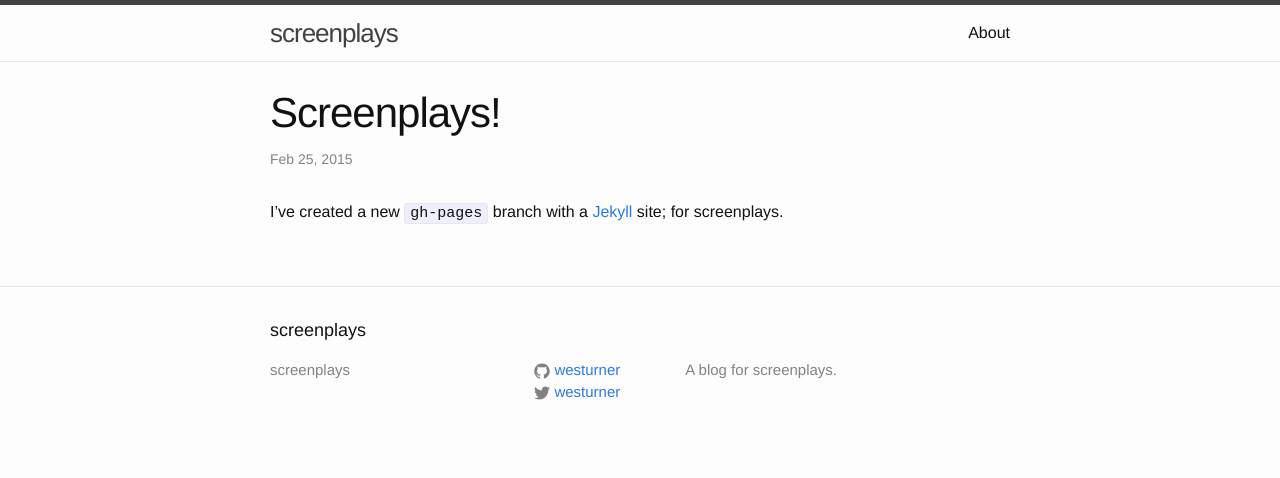
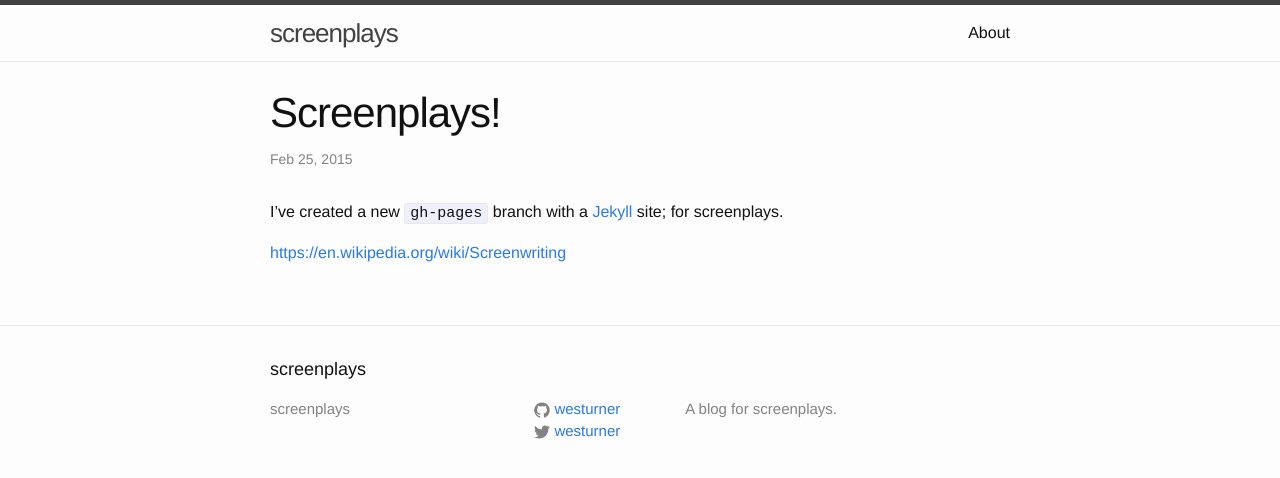
Before and after one commit to westurner/screenplays, a Jekyll site: the page built from _posts/2015-02-25-screenplays.markdown, in a window 1280 px wide. Shown: the top 478 px of the page. Built offline with Jekyll 4.4.1, drawn with Linux system fonts in a browser that asks for light colours; part of the change alters nothing that is shown.

Commit message:
2015-02-25-screenplays.markdown: Link to https://en.wikipedia.org/wiki/Screenwriting

```diff
--- a/_posts/2015-02-25-screenplays.markdown
+++ b/_posts/2015-02-25-screenplays.markdown
@@ -7,5 +7,6 @@ categories: screenplays
 I've created a new `gh-pages` branch with a [Jekyll] site;
 for screenplays.
 
+[https://en.wikipedia.org/wiki/Screenwriting](https://en.wikipedia.org/wiki/Screenwriting)
 
 [jekyll]:      http://jekyllrb.com
```
